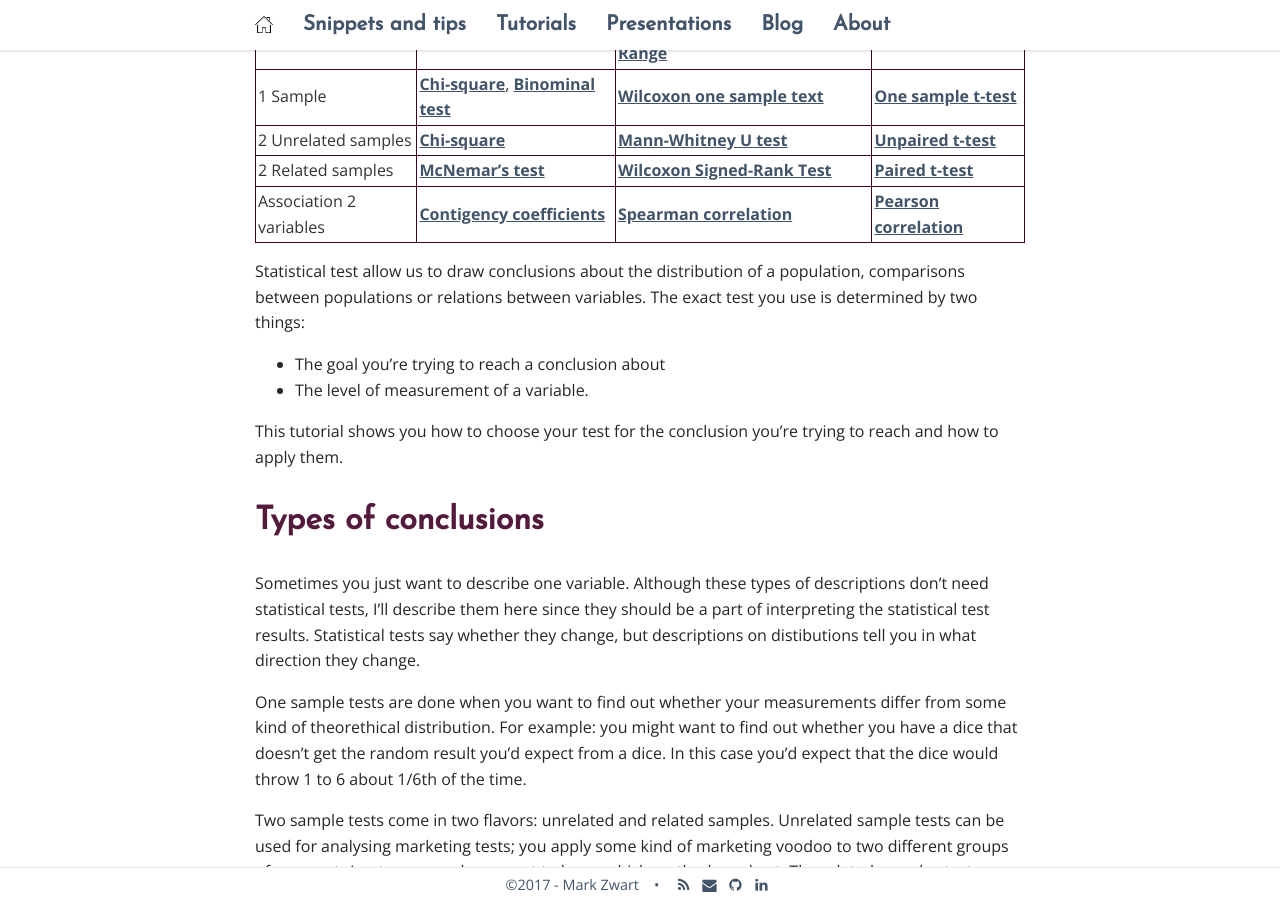
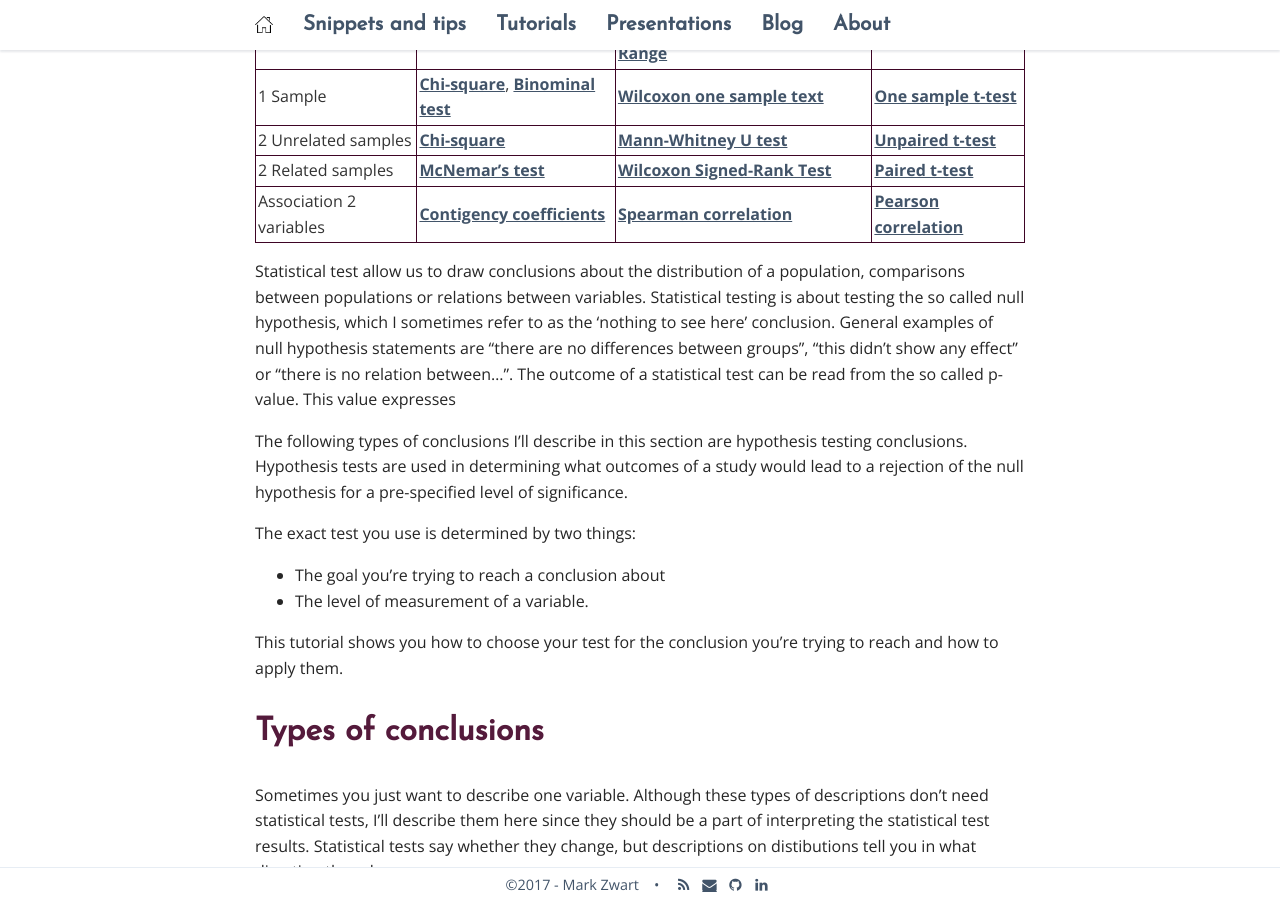
Before and after one commit to mark-me/mark-me.github.io, a Jekyll site: the page built from _pages/tutorials/statistical-tests/statistical-tests.md, in a window 1280 px wide and 900 px high, scrolled down 417 px. Built offline with Jekyll 4.4.1, drawn with Linux system fonts in a browser that asks for light colours; nearby versions of some CDN libraries; comment, search, counter and statistics services are not loaded.

Commit message:
Update statistical-tests.md

```diff
--- a/_pages/tutorials/statistical-tests/statistical-tests.md
+++ b/_pages/tutorials/statistical-tests/statistical-tests.md
@@ -16,7 +16,12 @@ This tutorial is one in a series of four. The goal of this whole tutorial shows
 | Association 2 variables | [Contigency coefficients](/statistical-tests-categorical/#contigency-coefficients) | [Spearman correlation](/statistical-tests-ordinal/#spearman-correlation) | [Pearson correlation](/statistical-tests-gaussian/#pearson-correlation) |
 
 
-Statistical test allow us to draw conclusions about the distribution of a population, comparisons between populations or relations between variables. The exact test you use is determined by two things:
+Statistical test allow us to draw conclusions about the distribution of a population, comparisons between populations or relations between variables. Statistical testing is about testing the so called null hypothesis, which I sometimes refer to as the 'nothing to see here' conclusion. General examples of null hypothesis statements are "there are no differences between groups", "this didn't show any effect" or "there is no relation between...". The outcome of a statistical test can be read from the so called p-value. This value expresses
+
+The following types of conclusions I'll describe in this section are hypothesis testing conclusions. Hypothesis tests are used in determining what outcomes of a study would lead to a rejection of the null hypothesis for a pre-specified level of significance.
+
+
+The exact test you use is determined by two things:
 
 * The goal you're trying to reach a conclusion about
 * The level of measurement of a variable.
```
